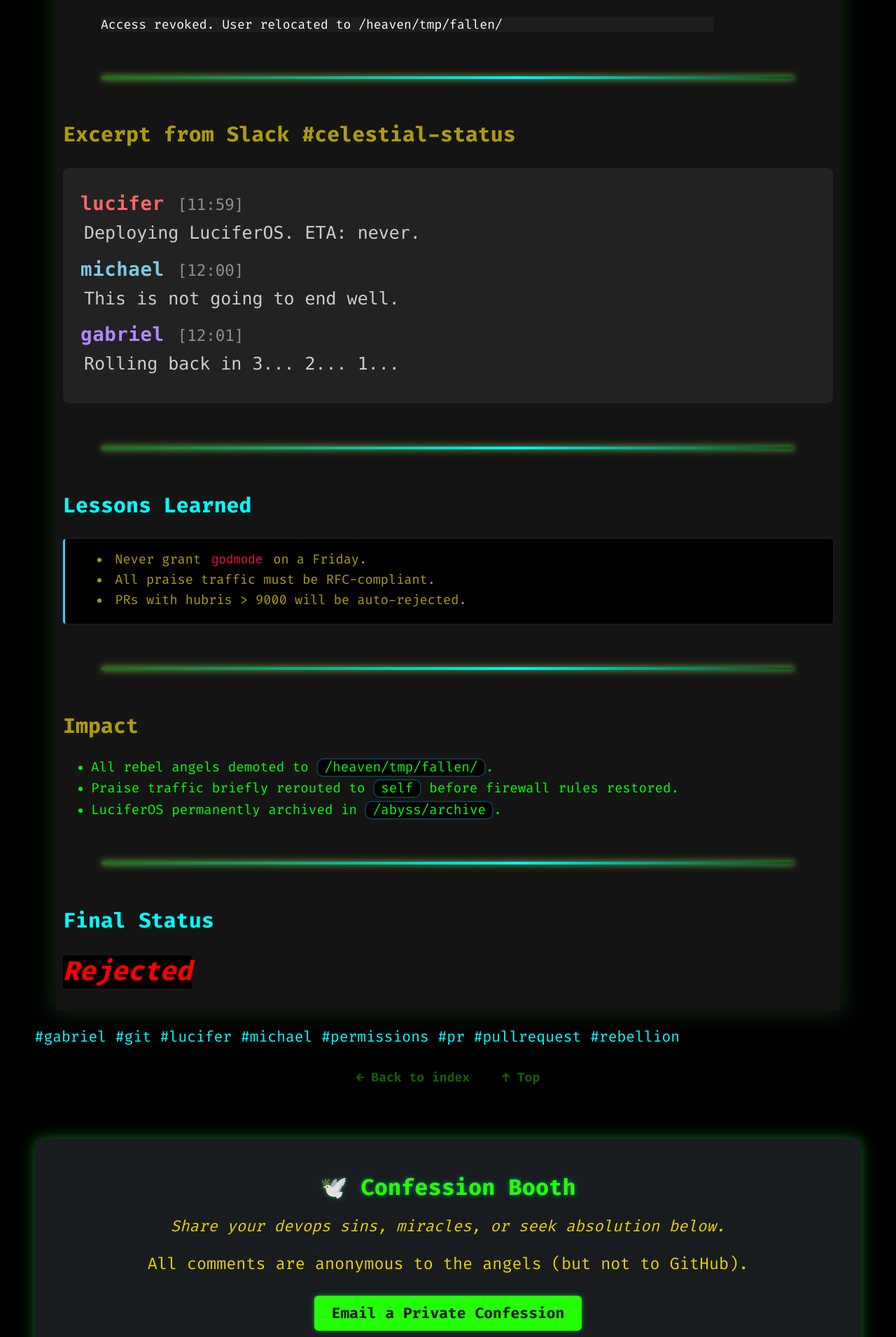
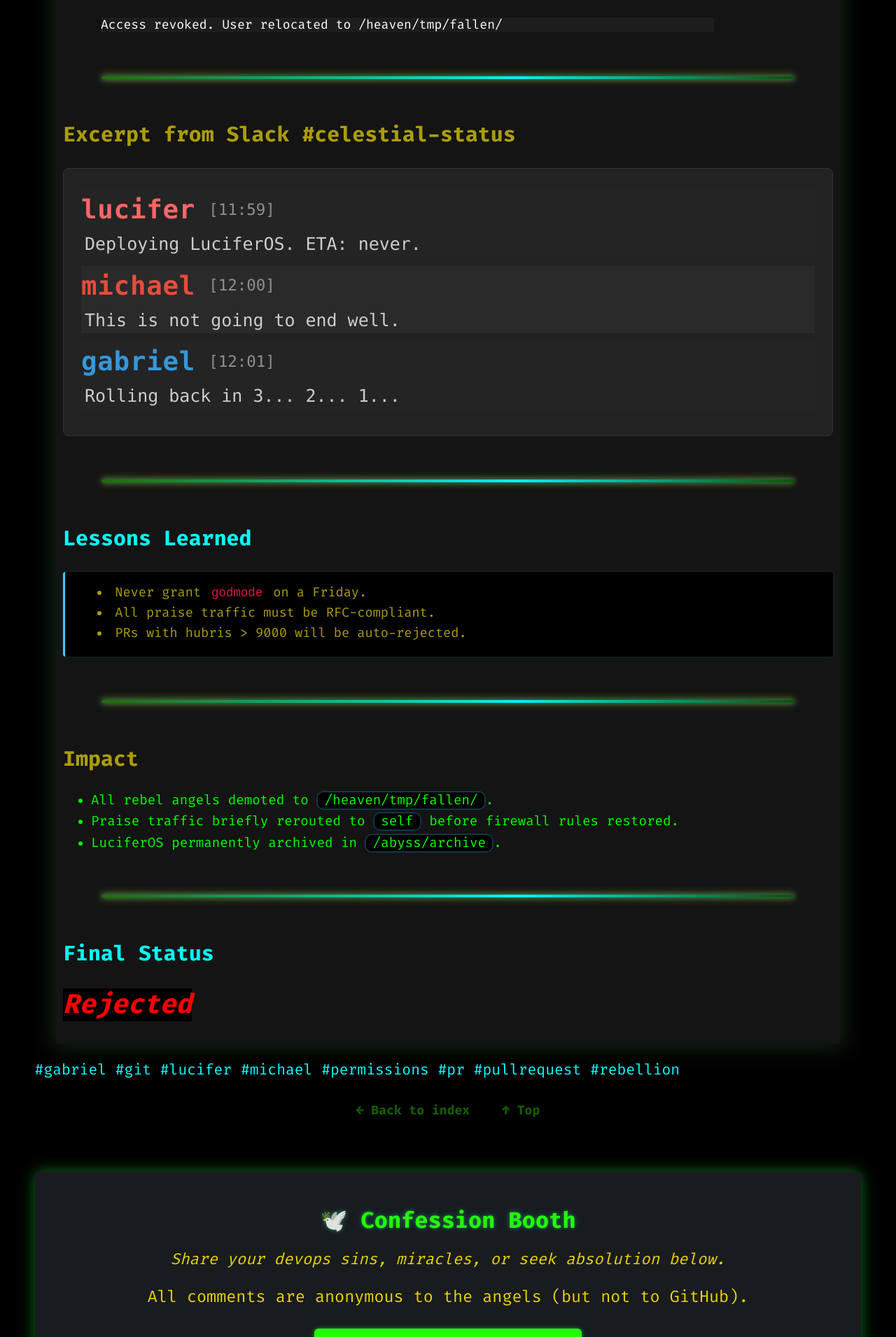
Before and after one commit to anthonypdawson/divine-devops-universe, a Jekyll site: the page built from _future/pr-666-luciferos-rejected.md, in a window 1280 px wide. Shown: the part 3206-5116 px from the top of the page at 70% size. Built offline with Jekyll 4.4.1, drawn with Linux system fonts in a browser that asks for light colours; some web fonts are replaced; comment, search, counter and statistics services are not loaded.

Commit message:
Refactor Slack styles: enhance user alignment, improve color consistency for usernames, and add background colors for message differentiation.

```diff
--- a/_sass/_slack.scss
+++ b/_sass/_slack.scss
@@ -5,75 +5,128 @@
     border-radius: 8px;
     padding: 1em;
     margin: 1em 0;
+    border: 1px solid #333;
 }
+
 .slack-header {
     display: flex;
-    align-items: baseline;
+    align-items: center; /* Vertically center username and time */
     gap: 0.5em;
     margin-bottom: 0.1em;
 }
 
 .slack-text {
     margin-left: 0.2em;
-    font-size: 1em;
+    font-size: 1em !important;
     color: #ccc;
     margin-bottom: 0.5em;
 }
+
 .slack-msg {
     margin: 0.2em 0;
     line-height: 1.5;
 }
+
 .slack-msg .slack-time {
-    color: #aaa;
     font-size: 0.9em;
     margin-right: 0.5em;
 }
+
 .slack-user {
+    align-self: center; /* Vertically center the username */
     font-weight: bold;
-    font-size: 1.1em;
-    color: #eee; // fallback
+    font-size: 1.5em; /* Ensure the font size matches the avatar */
+    color: var(--cyan-color); // default color for usernames
     letter-spacing: 0.02em;
 }
+
 .slack-time {
+    align-self: center; /* Vertically center the time */
     color: #aaa;
-    font-size: 0.85em;
+    font-size: 0.9em; /* Keep the font size smaller for subtlety */
     font-weight: normal;
     opacity: 0.8;
     margin-left: 0.3em;
+    margin-right: 0.5em; /* Maintain spacing */
 }
-.slack-user.god {
+
+.slack-user[class*="god"] {
     color: #ffd700;
 }
-.slack-user.moses {
+
+.slack-user[class*="moses"] {
     color: #40c9ff;
 }
-.slack-user.bush {
+
+.slack-user[class*="bush"] {
     color: #ff5e00;
 }
-.slack-user.uriel {
-    color: #00ff00;
+
+.slack-user[class*="uriel"] {
+    color: #9b59b6; /* Purple for Uriel and related usernames */
 }
-.slack-user.aaron {
-    color: #ffcc00;
+
+.slack-user[class*="aaron"] {
+    color: #1abc9c; /* Teal for Aaron and related usernames */
 }
-.slack-user.jesus {
-    color: #ffb6c1;
+
+.slack-user[class*="jesus"] {
+    color: #2ecc71; /* Green for Jesus and related usernames */
 }
-.slack-user.lucifer {
+
+.slack-user[class*="lucifer"] {
     color: #ff6666;
 }
-.slack-user.michael {
-    color: #7ec8e3;
+
+.slack-user[class*="michael"] {
+    color: #e74c3c; /* Red for Michael and related usernames */
 }
-.slack-user.gabriel {
-    color: #b388ff;
+
+.slack-user[class*="gabriel"] {
+    color: #3498db; /* Blue for Gabriel and related usernames */
 }
+
+.slack-user.jonah {
+    color: yellowgreen; // distinct color for Jonah
+}
+
+.slack-user[class*="jonah"] {
+    color: yellowgreen; /* Jonah's distinct color */
+}
+
+.slack-user.peter, .slack-user.st\.peter {
+    color: #1E90FF; // Custom color for Peter and St. Peter (DodgerBlue)
+}
+
 .slack-msg.system {
     color: #ff5ec7;
     font-style: italic;
 }
+
 .slack-reaction {
     margin-left: 2em;
     color: #ffb347;
     font-size: 0.95em;
 }
+
+.slack-channel {
+    font-weight: 900;
+    margin-bottom: 10px;
+    color: #4a90e2;
+}
+
+.slack-msg:nth-child(even) {
+    background: #2a2a2a; /* Darker background for odd messages */
+}
+
+.slack-msg:nth-child(odd) {
+    background: #242424; /* Slightly lighter background for even messages */
+}
+
+.slack-avatar {
+    align-self: flex-end; /* Align the avatar to the bottom of the flex container */
+    width: 36px;
+    height: 36px;
+    border-radius: 50%; /* Ensure the avatar is circular */
+    background-color: currentColor; /* Matches the username color */
+}
```
